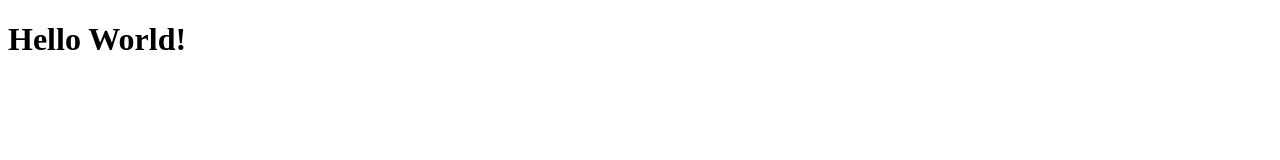
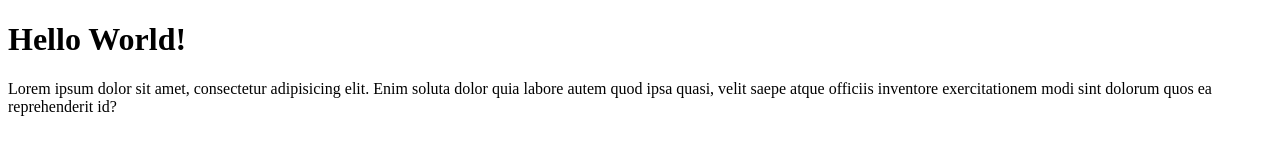
Before and after one commit to carlomagno-ale/git-test, a plain HTML site: page index.html in a window 1280 px wide. Drawn offline with Linux system fonts and the light colour scheme.

Commit message:
Add paragraph

```diff
--- a/index.html
+++ b/index.html
@@ -7,5 +7,7 @@
 </head>
 <body>
     <h1>Hello World!</h1>
+    <p>Lorem ipsum dolor sit amet, consectetur adipisicing elit. Enim soluta dolor quia labore autem quod ipsa quasi, velit saepe atque officiis inventore exercitationem modi sint dolorum quos ea reprehenderit id?
+    </p>
 </body>
 </html>
```
